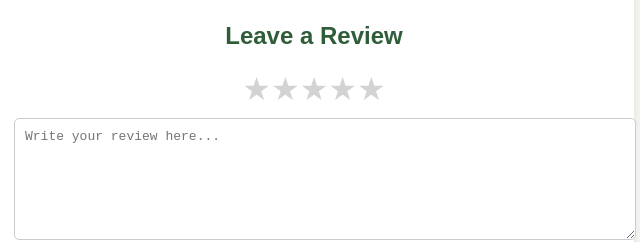
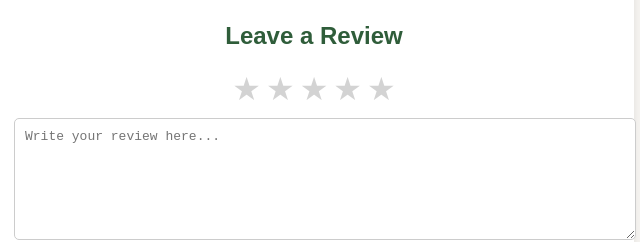
Before and after one commit to Saskfarmer69/Farmcore, a plain HTML site: page reviews.html in a window 1280 px wide. Shown: the part 168-410 px from the top of the page, 326-966 px from the left. Drawn offline with Linux system fonts and the light colour scheme.

Commit message:
Add files via upload

```diff
--- a/reviews.html
+++ b/reviews.html
@@ -30,20 +30,22 @@
       color: #2f5d3a;
     }
     .stars {
+      direction: rtl;
       display: flex;
       justify-content: center;
-      font-size: 2em;
-      cursor: pointer;
+      gap: 5px;
     }
     .stars input {
       display: none;
     }
     .stars label {
+      font-size: 2em;
       color: lightgray;
-      transition: color 0.2s;
+      cursor: pointer;
     }
     .stars input:checked ~ label,
-    .stars input:hover ~ label {
+    .stars label:hover,
+    .stars label:hover ~ label {
       color: gold;
     }
     textarea {
```
Also changed, not shown: farmcore-logo.png.
